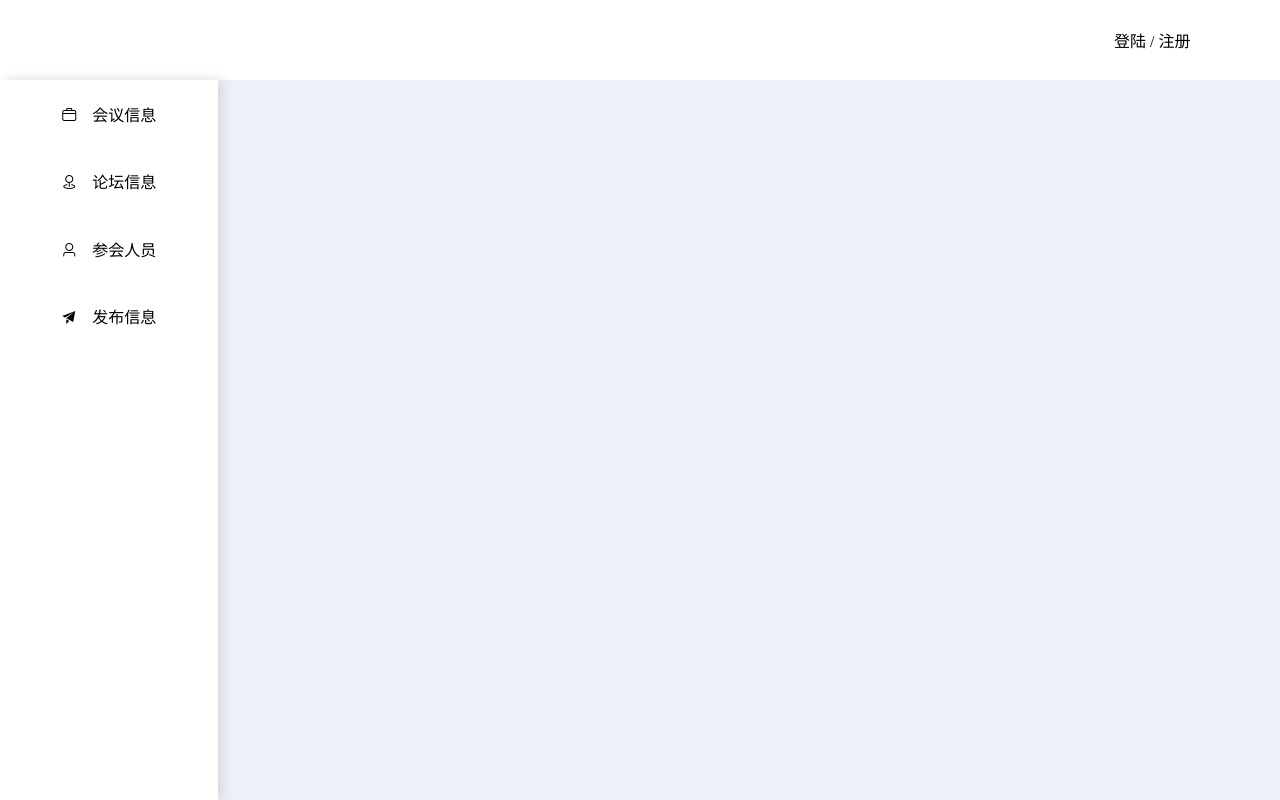
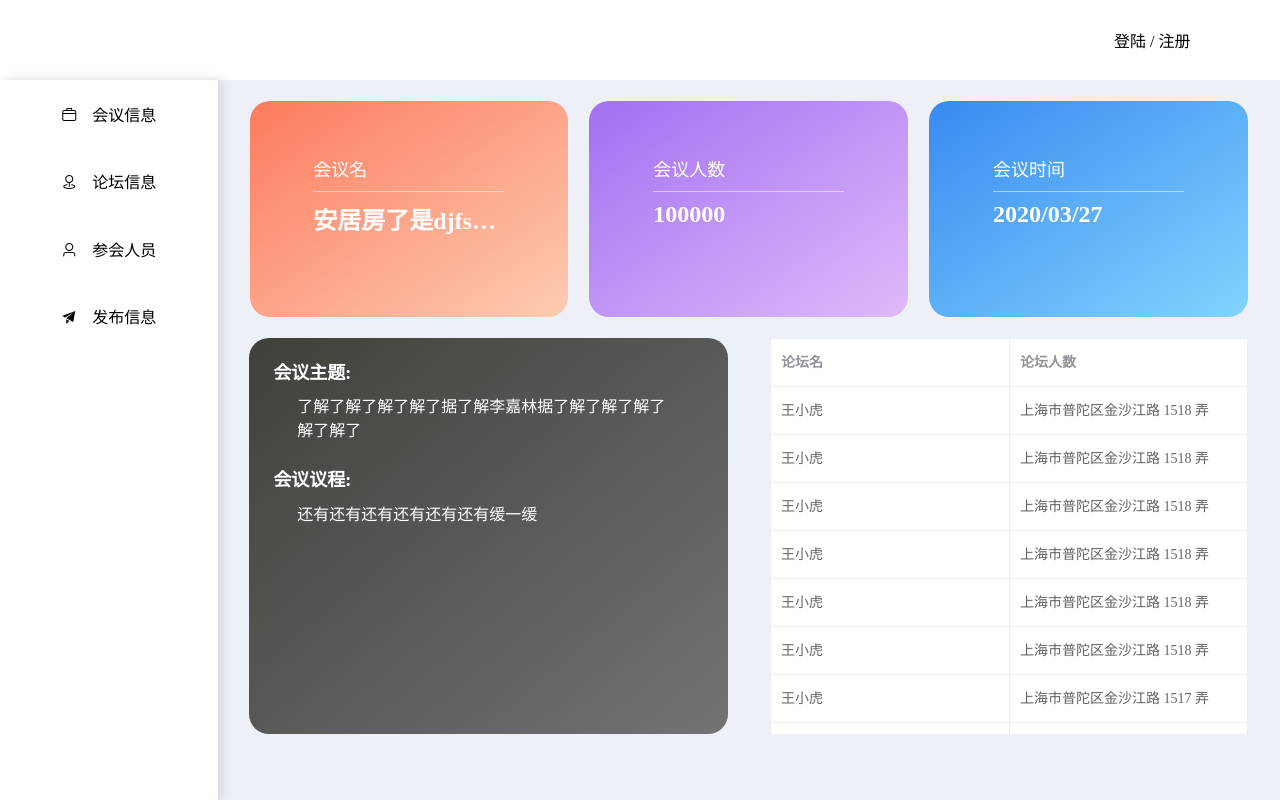
Before and after one commit to FZUSESPR21W/meeting-system-team9, a Vue app in the folder front_end/meet-system/: page /home/meeting in a window 1280 px wide. Built offline with nearby package versions, Linux system fonts and the light colour scheme; no server answers.

Commit message:
feat:新增会议信息页面样式

```diff
--- a/front_end/meet-system/src/components/meeting.vue
+++ b/front_end/meet-system/src/components/meeting.vue
@@ -1,6 +1,47 @@
 <template>
-    <div id="meeting"></div>
-    <!-- 会议信息页面 -->
+    <div id="meeting">
+        <div id="meeting_items">
+            <div class="meeting_item" id="meeting_name">
+                <div>
+                    <div class="title">会议名</div>
+                    <div class="content" :title="title">{{ title }}</div>
+                </div>
+            </div>
+            <div class="meeting_item" id="meeting_num">
+                <div>
+                    <div class="title">会议人数</div>
+                    <div class="content">{{ num }}</div>
+                </div>
+            </div>
+            <div class="meeting_item" id="meeting_time">
+                <div>
+                    <div class="title">会议时间</div>
+                    <div class="content">{{ time }}</div>
+                </div>
+            </div>
+        </div>
+
+        <div id="meeting_detail">
+            <div id="meeting_process">
+                <div>
+                    <div class="schema">会议主题:</div>
+                    <div class="detail">{{ schema }}</div>
+                </div>
+                <div>
+                    <div class="schema">会议议程:</div>
+                    <div class="detail">{{ detail }}</div>
+                </div>
+            </div>
+            <div id="meeting_chart">
+                <el-table :data="forum_list" border>
+                    <el-table-column prop="name" label="论坛名">
+                    </el-table-column>
+                    <el-table-column prop="num" label="论坛人数">
+                    </el-table-column>
+                </el-table>
+            </div>
+        </div>
+    </div>
 </template>
 
 <script>
@@ -8,7 +49,60 @@ export default {
     name: "Meeting",
 
     data() {
-        return {};
+        return {
+            title: "安居房了是djfsadfasdfhasfdasfhsafhasfhasj巨大",
+            num: 100000,
+            time: "2020/03/27",
+            schema: "了解了解了解了解了据了解李嘉林据了解了解了解了解了解了",
+            detail: "还有还有还有还有还有还有缓一缓",
+            forum_list: [
+                {
+                    name: "王小虎",
+                    num: "上海市普陀区金沙江路 1518 弄",
+                },
+                {
+                    name: "王小虎",
+                    num: "上海市普陀区金沙江路 1518 弄",
+                },
+                {
+                    name: "王小虎",
+                    num: "上海市普陀区金沙江路 1518 弄",
+                },
+                {
+                    name: "王小虎",
+                    num: "上海市普陀区金沙江路 1518 弄",
+                },
+                {
+                    name: "王小虎",
+                    num: "上海市普陀区金沙江路 1518 弄",
+                },
+                {
+                    name: "王小虎",
+                    num: "上海市普陀区金沙江路 1518 弄",
+                },
+                {
+                    name: "王小虎",
+                    num: "上海市普陀区金沙江路 1517 弄",
+                },
+                {
+                    name: "王小虎",
+                    num: "上海市普陀区金沙江路 1519 弄",
+                },
+                {
+                    name: "王小虎",
+                    num: "上海市普陀区金沙江路 1516 弄",
+                },
+            ],
+        };
+    },
+
+    created() {
+        this.$axios({
+            method: "",
+            url: "",
+        }).then((re) => {
+            console.log(re);
+        });
     },
 
     methods: {},
@@ -23,4 +117,117 @@ export default {
     height: 100%;
     background-color: #edf0f7;
 }
+
+#meeting_items {
+    /* border: 1px red solid;
+    box-sizing: border-box; */
+    height: 30%;
+    margin: 2% 0;
+    display: flex;
+    justify-content: center;
+}
+
+.meeting_item {
+    /* border: 1px red solid;
+    box-sizing: border-box; */
+    display: flex;
+    justify-content: center;
+    align-items: center;
+    border-radius: 20px;
+    width: 30%;
+    margin: 0 1%;
+    color: #fff;
+}
+
+.meeting_item > div {
+    /* border: 1px white solid;
+    box-sizing: border-box; */
+    width: 60%;
+    height: 50%;
+}
+
+.title {
+    font-size: 18px;
+    padding-bottom: 5%;
+    border-bottom: 1px rgba(255, 255, 255, 0.5) solid;
+}
+
+.content {
+    margin-top: 5%;
+    font-size: 24px;
+    font-weight: bold;
+    white-space: nowrap;
+    overflow: hidden;
+    text-overflow: ellipsis;
+}
+
+#meeting_name {
+    background-image: linear-gradient(to bottom right, #fc7b5f, #fcccb2);
+    /* background-color: #fc7b5f; */
+}
+
+#meeting_num {
+    background-image: linear-gradient(to bottom right, #a170f1, #dfbafa);
+    /* background-color: #a170f1; */
+}
+
+#meeting_time {
+    background-image: linear-gradient(to bottom right, #398af1, #81d4fd);
+    /* background-color: #398af1; */
+}
+
+#meeting_detail {
+    /* border: 1px red solid;
+    box-sizing: border-box; */
+    height: 55%;
+    display: flex;
+    justify-content: center;
+}
+
+#meeting_detail > div {
+    margin: 0 2%;
+}
+
+#meeting_process {
+    /* border: 1px red solid;
+    box-sizing: border-box; */
+    width: 45%;
+    border-radius: 20px;
+    background-image: linear-gradient(to bottom right, #40403a, #717375);
+    color: #fff;
+}
+
+.schema {
+    font-size: 18px;
+    font-weight: bold;
+    margin-top: 4%;
+    margin-left: 5%;
+}
+
+.detail {
+    margin-top: 2%;
+    margin-left: 10%;
+    margin-bottom: 5%;
+    white-space: inherit;
+    word-break: break-all;
+    width: 80%;
+    max-height: 110px;
+    overflow: auto;
+}
+
+#meeting_chart {
+    /* border: 1px red solid;
+    box-sizing: border-box; */
+    width: 45%;
+}
+
+.el-table {
+    width: 100%;
+    max-height: 100%;
+    overflow: auto;
+}
+
+.el-table::before {
+    height: 0;
+}
 </style>
```
